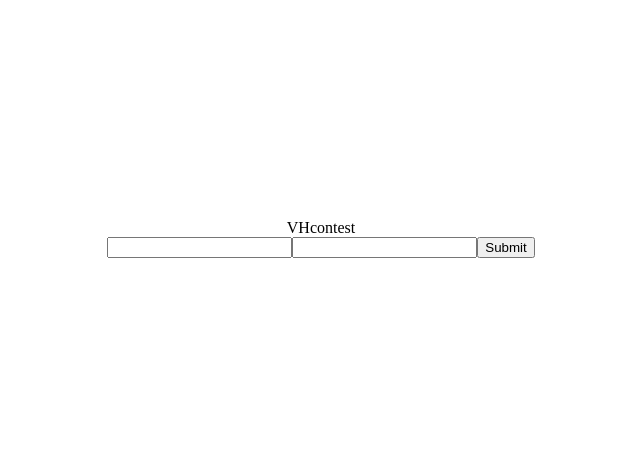
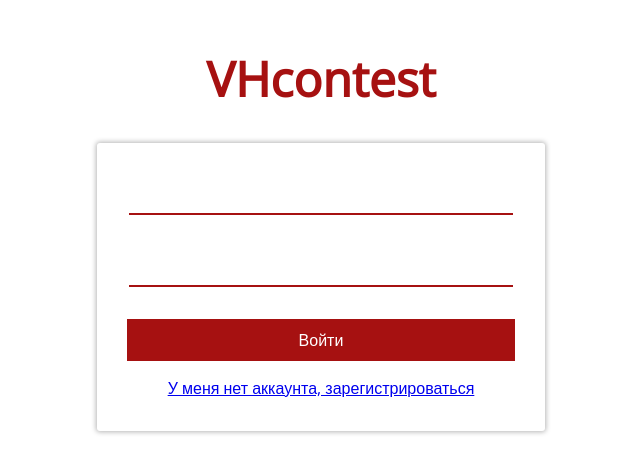
Before and after one commit to VTroyanGolovyan/VhContest, a Vue app in the folder WEB_Client/: page /#/ in a window 1280 px wide. Shown: the part 162-634 px from the top of the page, without its empty margins (319-959 px from the left). Built offline with nearby package versions, Linux system fonts and the light colour scheme.

Commit message:
signin css

```diff
--- a/WEB_Client/src/App.vue
+++ b/WEB_Client/src/App.vue
@@ -11,10 +11,14 @@ export default {
 </script>
 
 <style>
+@import url('https://fonts.googleapis.com/css?family=Open+Sans&display=swap');
 #app {
   -webkit-font-smoothing: antialiased;
   -moz-osx-font-smoothing: grayscale;
   text-align: center;
+}
+* {
+  font-family: 'Open Sans', sans-serif;
 }
 body {
   padding: 0;
--- a/WEB_Client/src/components/SignIn.vue
+++ b/WEB_Client/src/components/SignIn.vue
@@ -1,13 +1,14 @@
 <template>
   <div class="signin">
-    <div>VHcontest</div>
+    <h2>VHcontest</h2>
     <form v-on:submit="sendData">
-      <input v-model="email" type="email">
-      <input v-model="password" type="password">
-      <input type="submit">
-      <div>
+      <input class="submit-text" v-model="email" type="email">
+      <input class="submit-text" v-model="password" type="password">
+      <input class="submit-input" type="submit" value="Войти">
+      <div class="error" v-if="error != ''">
         {{error}}
       </div>
+      <router-link to="home">У меня нет аккаунта, зарегистрироваться</router-link>
     </form>
   </div>
 </template>
@@ -54,6 +55,13 @@ export default {
 
 <!-- Add "scoped" attribute to limit CSS to this component only -->
 <style scoped>
+   h2 {
+     color: #a61111;
+     font-size: 3rem;
+     margin: 0;
+     padding: 0;
+     margin-bottom: 32px;
+   }
    .signin {
      display: flex;
      flex-direction: column;
@@ -62,4 +70,45 @@ export default {
      width: 100%;
      height: 100vh;
    }
+
+   .signin form {
+     display: flex;
+     flex-direction: column;
+     justify-content: flex-start;
+     align-items: center;
+     width: 30%;
+     padding: 32px;
+      box-shadow: 0 0 5px 1px #b5b5b5;
+      border-radius: 3px;
+   }
+
+   .signin form input {
+     width: calc(100% - 16px);
+     padding: 8px;
+     margin-bottom: 32px;
+     font-size: 1rem;
+     border: none;
+     outline: none;
+   }
+
+   .signin form .submit-input {
+     display: flex;
+     border: solid 2px #a61111;
+     box-sizing: content-box;
+     background: #a61111;
+     color: white;
+     padding: 8px;
+     margin-bottom: 16px;
+     cursor: pointer;
+     transition: all ease 0.6s;
+   }
+
+   .signin form .submit-text {
+     border-bottom: solid 2px #a61111;
+   }
+
+   .signin form .submit-input:hover {
+     background: white;
+     color: #a61111;
+   }
 </style>
```
Also changed, not shown: WEB_Client/src/components/Footer.vue (added), WEB_Client/src/components/SignUp.vue (added), WEB_Client/src/components/Task.vue (added).
